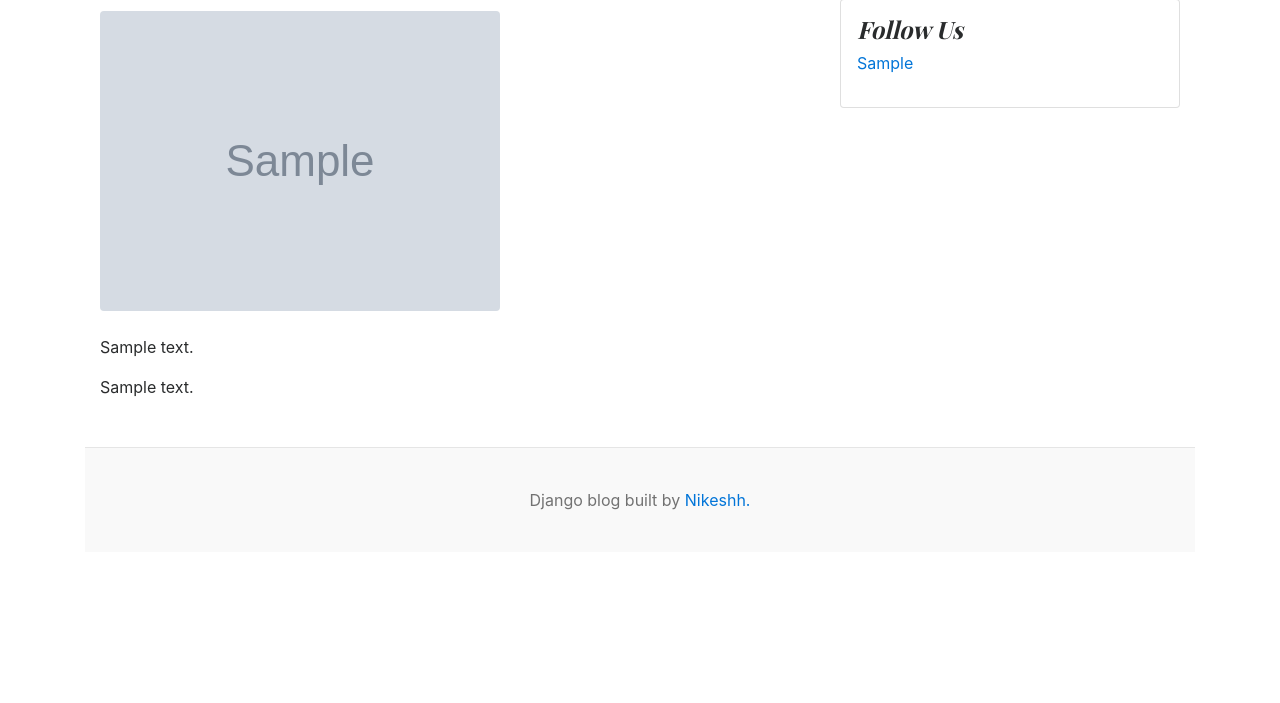
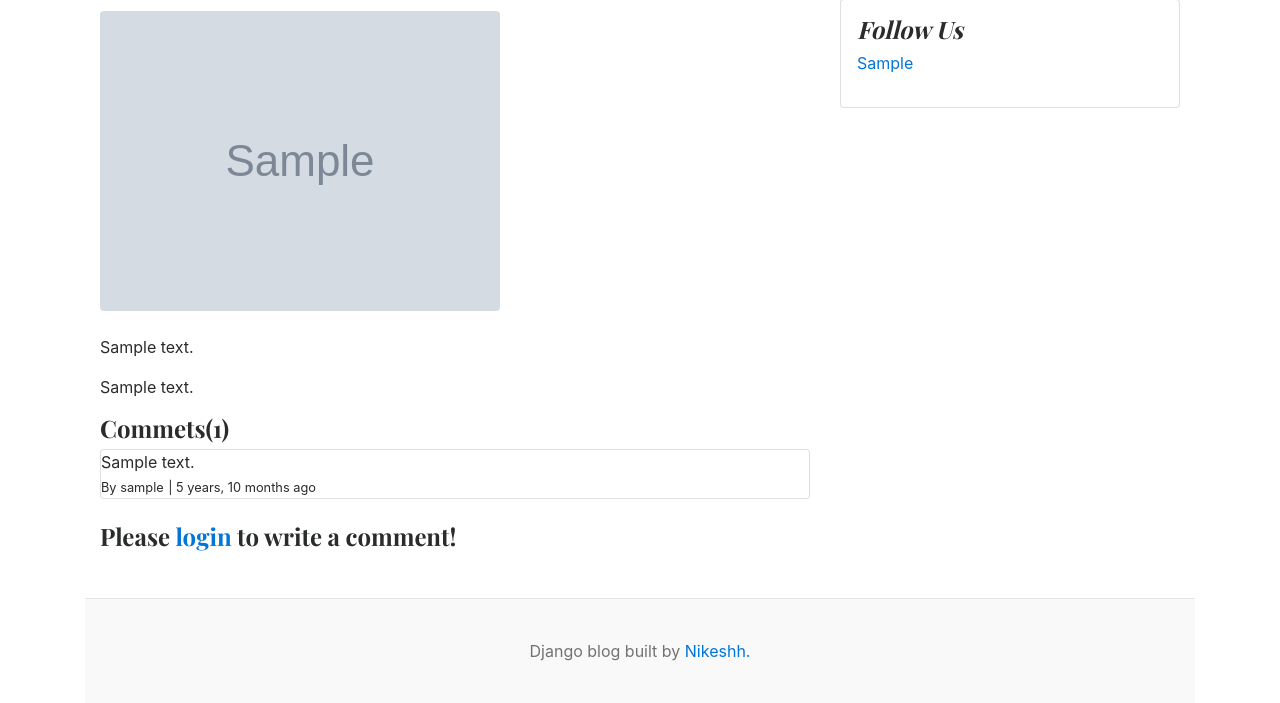
Before and after one commit to nikeshh-x/django-blog, a Django app: template templates/blogs.html in a window 1280 px wide. Shown: the part 304-1007 px from the top of the page. Before the commit the page ends 814 px from the top, so only its background shows below. Run offline with Django 5.2, Linux system fonts and the light colour scheme; tables that the repository leaves empty hold one stand-in row (values such as "Sample post"); the template is opened without the code that fills it: values that come from a table or form of the project are taken from there, most other values are stand-ins (such as "Sample title", 1, 10 or a date in 2020); grey boxes marked "Sample" are stand-in pictures; data that the repository does not hold is empty.

Commit message:
comment features

```diff
--- a/blogs/admin.py
+++ b/blogs/admin.py
@@ -1,5 +1,5 @@
 from django.contrib import admin
-from .models import Category, Blog
+from .models import Category, Blog, Comment
 # Register your models here.
 
 class BlogAdmin(admin.ModelAdmin):
@@ -11,3 +11,4 @@ class BlogAdmin(admin.ModelAdmin):
 
 admin.site.register(Category)
 admin.site.register(Blog, BlogAdmin)
+admin.site.register(Comment)
--- a/blogs/models.py
+++ b/blogs/models.py
@@ -34,3 +34,14 @@ class Blog(models.Model):
 
   def __str__(self):
     return self.title
+
+
+class Comment(models.Model):
+  user = models.ForeignKey(User, on_delete=models.CASCADE)
+  blog = models.ForeignKey(Blog, on_delete=models.CASCADE)
+  comment = models.TextField(max_length=255)
+  created_at = models.DateTimeField(auto_now_add=True)
+  updated_at = models.DateTimeField(auto_now=True)
+
+  def __str__(self):
+    return self.comment
--- a/templates/blogs.html
+++ b/templates/blogs.html
@@ -28,10 +28,50 @@
         </figure>
         <!-- Post content-->
         <section class="mb-5">
-          <p class="fs-5 mb-4">
             <p>{{single_blog.short_description}}</p>
             <p>{{single_blog.blog_body}}</p>
-          </p>
+
+            <!-- Comments -->
+             <h4>Commets({{comments_count}})</h4>
+
+             {% if comments %}
+
+              {% for comment in comments %}
+                <div class="card mt-1">
+                  <div class="card-body ">
+                    <p class="card-text mb-0">
+                      {{comment}}
+                    </p>
+                    <span>
+                      <small>By {{comment.user}}</small>
+                      <small>| {{comment.created_at | timesince}} ago</small>
+                    </span>
+                  </div>
+                </div>
+              {% endfor %}
+
+             {% else %}
+              No Comments yet
+             {% endif %}
+             <br>
+
+             {% if user.is_authenticated %}
+              <div class="form-group">
+              <form method="POST">
+                {% csrf_token %}
+                <div class="form-group">
+                  <textarea name="comment" class="form-control"cols="30" rows="10" placeholder="Leave a comment."></textarea>
+                  <input type="submit" class="btn btn-primary mt-1">
+                </div>
+              </form>
+             </div>
+             {% else %}
+             <div>
+              <h4>Please <a href="{% url 'login' %}">login</a> to write a comment!</h4>
+             </div>
+             {% endif %}
+
+
         </section>
       </article>
     </div>
--- a/templates/home.html
+++ b/templates/home.html
@@ -10,7 +10,7 @@
         style="background-image: url({{ post.featured_image.url }}); background-blend-mode: overlay; background-size: cover" >
         <div class="col-md-8 px-0">
           <h1 class="display-4 font-italic">
-            {{post.title}}
+            <a href="{% url 'blogs' post.slug %}" class="text-white">{{post.title}}</a>
           </h1>
           <p class="lead my-3">
             {{post.short_description | truncatewords:20}}
```
Also changed, not shown: blogs/views.py (+14 -1 lines), assignments/migrations/0003_alter_sociallink_options.py (added), blogs/migrations/0004_comment.py (added).
